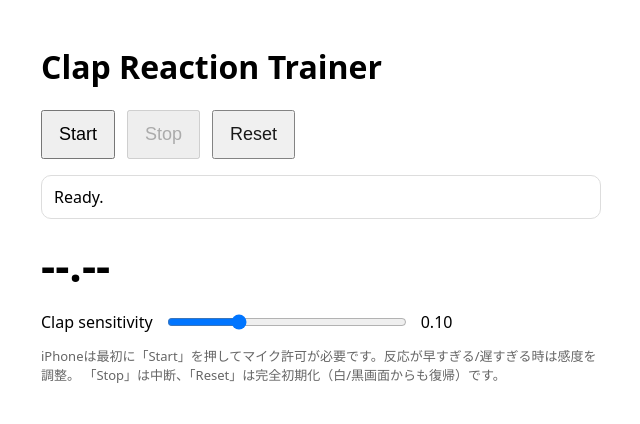
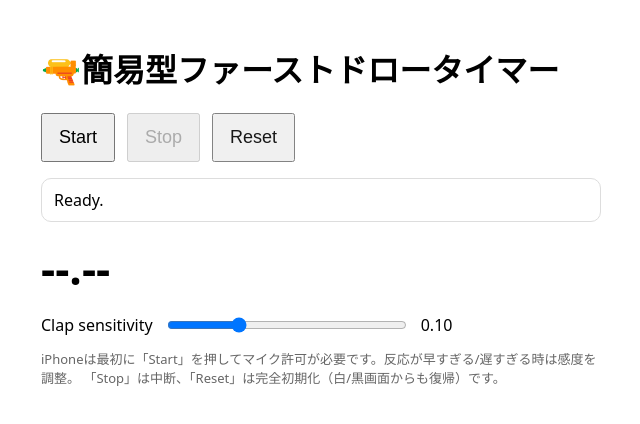
Before and after one commit to secretnaisho/ShootingTimer, a plain HTML site: page index.html in a window 1280 px wide. Shown: the whole page, without its empty margins (319-959 px from the left). Drawn offline with Linux system fonts and the light colour scheme.

Commit message:
Update index.html

```diff
--- a/index.html
+++ b/index.html
@@ -40,7 +40,7 @@
   <div class="overlay" id="whiteout"></div>
 
   <div class="card">
-    <h1>Clap Reaction Trainer</h1>
+    <h1>🔫簡易型ファーストドロータイマー</h1>
 
     <div class="row">
       <button id="startBtn">Start</button>
```
